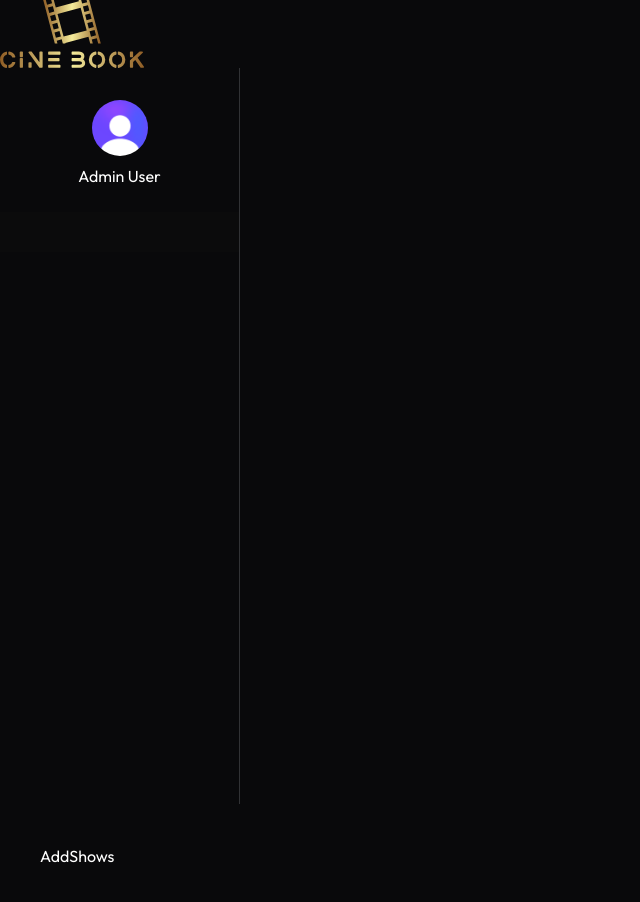
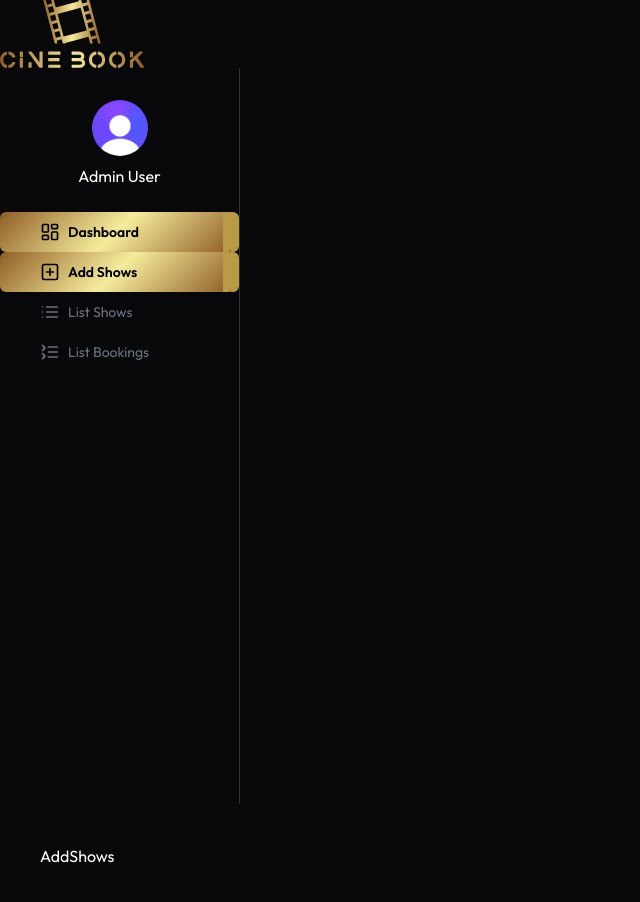
Before and after one commit to mnraza-dev/CineBook, a React (Vite) app in the folder client/: page /admin/add-shows in a window 1280 px wide. Shown: the top 902 px of the page, without its empty margins (0-640 px from the left). Built offline with nearby package versions, Linux system fonts and the light colour scheme; no server answers; a web font is replaced by a local one.

Commit message:
feat: add sidebar-active-gradient class to enhance active state styling in AdminSidebar component

```diff
--- a/client/src/components/admin/AdminSidebar.jsx
+++ b/client/src/components/admin/AdminSidebar.jsx
@@ -38,22 +38,23 @@ const AdminSidebar = () => {
             key={idx}
             to={link.path}
             className={({ isActive }) =>
-              ` relative flex items-center max-md:justify-center gap-2 w-full py-2.5 min-md:pl-10 first:mt-6 text-gray-400 ${
-                isActive && " bg-primary/15 text-primary group"
-              }`
+              `relative flex items-center max-md:justify-center gap-2 w-full py-2.5 min-md:pl-10 first:mt-6 rounded-md transition-colors duration-200
+              ${isActive
+                ? 'sidebar-active-gradient text-black font-semibold border-r-8 border-[#b99a45] shadow'
+                : 'text-gray-500 hover:bg-[#f5ec9b] hover:text-black'}
+              `
             }
           >
-            {({ isActive }) => {
+            {({ isActive }) => (
               <>
                 <link.icon className="w-5 h-5" />
                 <p className="max-md:hidden">{link.name}</p>
-                <span
-                  className={` w-1.5 h-10 rounded-l right-0 absolute ${
-                    isActive && " bg-primary"
-                  }`}
-                ></span>
-              </>;
-            }}
+                {/* Right accent bar for active link */}
+                {isActive && (
+                  <span className="absolute right-0 top-1/2 -translate-y-1/2 h-10 w-2 rounded-r bg-[#b99a45] shadow-lg"></span>
+                )}
+              </>
+            )}
           </NavLink>
         ))}
       </div>
--- a/client/src/index.css
+++ b/client/src/index.css
@@ -47,6 +47,10 @@
   background-image: linear-gradient(135deg, #905e26, #f5ec9b, #905e26);
 }
 
+.sidebar-active-gradient {
+  background-image: linear-gradient(135deg, #905e26, #f5ec9b, #905e26);
+}
+
 @theme {
   /* #C7AE6A
   #000000
```
